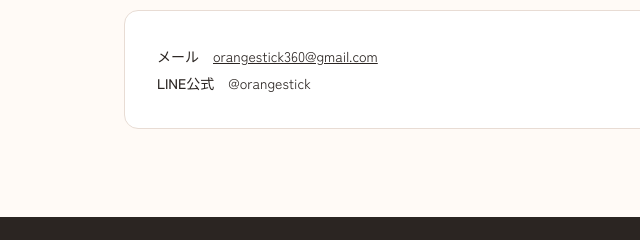
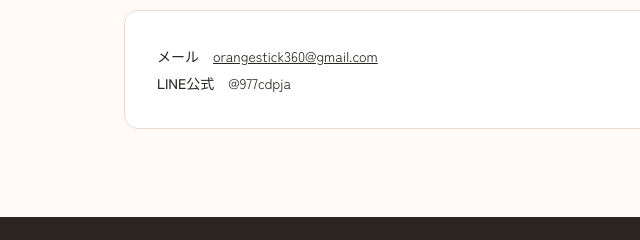
Before and after one commit to lpirie16-ship-it/orangestickNschool, a plain HTML site: page index.html in a window 1280 px wide. Shown: the part 6947-7187 px from the top of the page, 0-640 px from the left. Drawn offline with nearby package versions, Linux system fonts and the light colour scheme.

Commit message:
Update index.html

```diff
--- a/index.html
+++ b/index.html
@@ -382,7 +382,7 @@ footer .logo{color:#fff}
     <div class="card" style="margin-top:1.5rem;display:flex;flex-wrap:wrap;gap:2rem;justify-content:space-between;align-items:center">
       <div style="font-size:14px">
         <div><b style="font-weight:500">メール</b>　<a href="mailto:orangestick360@gmail.com">orangestick360@gmail.com</a></div>
-        <div><b style="font-weight:500">LINE公式</b>　@orangestick</div>
+        <div><b style="font-weight:500">LINE公式</b>　@977cdpja</div>
       </div>
       <a href="#recruit" class="btn" onclick="openTab('student')">見学・無料体験を申し込む</a>
     </div>
```
